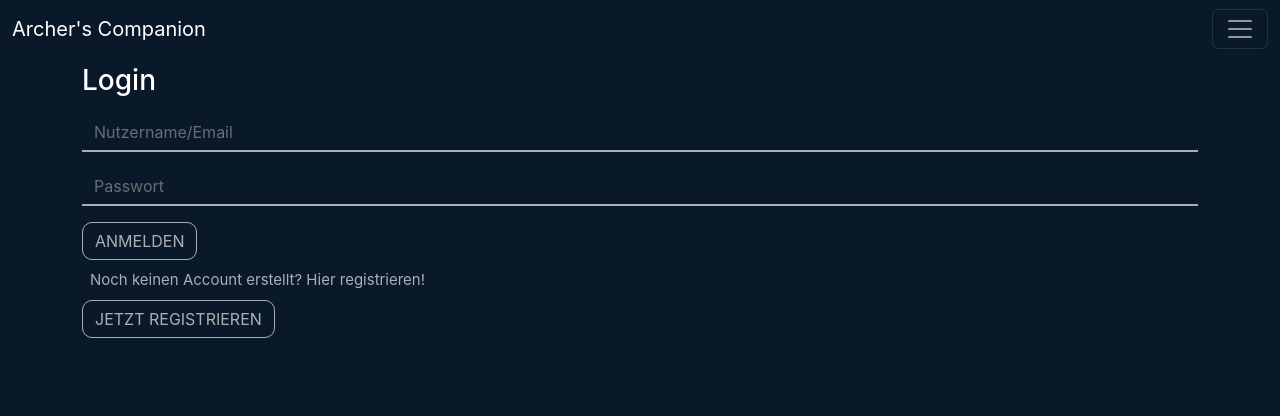
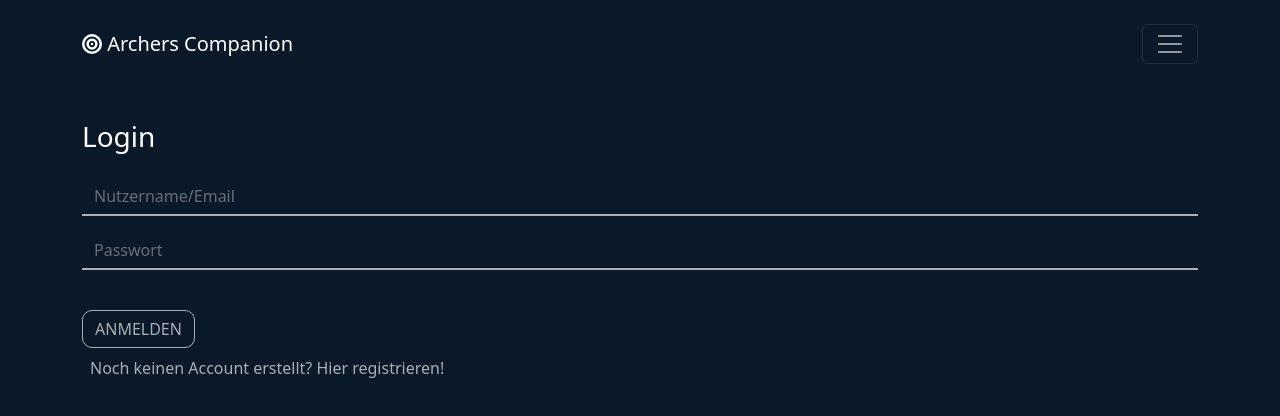
Before and after one commit to TheRealAjay/ArcheryFrontend, a Vue app: page / in a window 1280 px wide. Shown: the top 416 px of the page. Built offline with nearby package versions, Linux system fonts and the light colour scheme.

Commit message:
Navbar implementation

```diff
--- a/package.json
+++ b/package.json
@@ -8,8 +8,14 @@
     "preview": "vite preview"
   },
   "dependencies": {
+    "@fortawesome/fontawesome-svg-core": "^6.4.0",
+    "@fortawesome/free-brands-svg-icons": "^6.4.0",
+    "@fortawesome/free-regular-svg-icons": "^6.4.0",
+    "@fortawesome/free-solid-svg-icons": "^6.4.0",
+    "@fortawesome/vue-fontawesome": "^3.0.3",
     "axios": "^1.3.4",
     "bootstrap": "^5.3.0-alpha1",
+    "jquery": "^3.6.4",
     "vue": "^3.2.47"
   },
   "devDependencies": {
--- a/src/App.vue
+++ b/src/App.vue
@@ -23,7 +23,7 @@ export default {
   <div class="container">
     <div class="row">
       <div class="col-12">
-          <Navigation></Navigation>
+          <Navigation class="mb-5" @login="()=>register=false" @register="register=true"></Navigation>
         <Login @token="(msg) => this.token = msg" v-if="token.length == 0 && !register" @register="(msg) => this.register = msg"></Login>
         <Register v-if="token.length == 0 && register" @registered="(msg)=>register = !msg" @login="()=>register=false"></Register>
         <Dashboard v-if="token.length > 0"></Dashboard>
--- a/src/assets/main.css
+++ b/src/assets/main.css
@@ -1,18 +1 @@
-@import './base.css';
-
-a,
-.green {
-  text-decoration: none;
-  color: hsla(160, 100%, 37%, 1);
-  transition: 0.4s;
-}
-
-@media (hover: hover) {
-  a:hover {
-    background-color: hsla(160, 100%, 37%, 0.2);
-  }
-}
-
-#app{
-  margin-top: 5%;
-}
+/*@import './base.css';*/
--- a/src/components/Login.vue
+++ b/src/components/Login.vue
@@ -2,14 +2,13 @@
 
 
   <form novalidate class="archery-form-style">
-    <h3 class="mb-3">Login</h3>
+    <h3 class="mb-4">Login</h3>
     <ValidatedInput v-model="email" type="email" label="Nutzername/Email" :valid=true></ValidatedInput>
     <ValidatedInput error-msg="Nutzername oder Passwort falsch" v-model="password" type="password" label="Passwort"
                     :valid=valid></ValidatedInput>
-    <button @click="fetchToken" class="btn text-uppercase" type="button">Anmelden</button>
+    <button @click="fetchToken" class="btn text-uppercase mt-4" type="button">Anmelden</button>
 
-    <p class="m-2">Noch keinen Account erstellt? Hier registrieren!</p>
-    <button class="btn text-uppercase" @click="$emit('register', true)" type="button">Jetzt Registrieren</button>
+    <p class="m-2" @click="$emit('register', true)">Noch keinen Account erstellt? Hier registrieren!</p>
   </form>
 
 
--- a/src/components/Navigation.vue
+++ b/src/components/Navigation.vue
@@ -1,15 +1,16 @@
 <template>
-    <nav class="navbar navbar-dark fixed-top">
+  <nav class="navbar navbar-dark mt-3">
     <div class="container-fluid">
       <a class="navbar-brand" href="#">
-
-                Archer's Companion</a>
-            <button class="navbar-toggler" type="button" data-bs-toggle="offcanvas" data-bs-target="#offcanvasNavbar" aria-controls="offcanvasNavbar">
+        <font-awesome-icon :icon="['fas', 'bullseye']" style="color: #000000;" />
+        Archers Companion
+        </a>
+      <button class="navbar-toggler" type="button" data-bs-toggle="offcanvas" data-bs-target="#offcanvasNavbar"
+              aria-controls="offcanvasNavbar">
         <span class="navbar-toggler-icon"></span>
       </button>
       <div class="offcanvas offcanvas-start" tabindex="-1" id="offcanvasNavbar" aria-labelledby="offcanvasNavbarLabel">
         <div class="offcanvas-header">
-<!--todo: Make Username dynamic, add pofile pic (zumindest an placeholder)-->
           <h5 class="offcanvas-title" id="offcanvasNavbarLabel">Username placeholder</h5>
           <button type="button" class="btn-close" data-bs-dismiss="offcanvas" aria-label="Close"></button>
         </div>
@@ -17,6 +18,12 @@
           <ul class="navbar-nav justify-content-end flex-grow-1 pe-3">
             <li class="nav-item">
               <a class="nav-link active" aria-current="page" href="#">Home</a>
+            </li>
+            <li class="nav-item">
+              <a class="nav-link active" aria-current="page" href="#" @click="registerEvent">Registrieren</a>
+            </li>
+            <li class="nav-item">
+              <a class="nav-link active" aria-current="page" href="#" @click="loginEvent">Anmelden</a>
             </li>
           </ul>
         </div>
@@ -27,8 +34,20 @@
 
 <script>
 import offcanvas from "bootstrap/js/src/offcanvas";
+import jquery from "jquery/dist/jquery"
 export default {
-  name: "Navigation"
+  name: "Navigation",
+  emits: ["register", "login"],
+  methods:{
+    registerEvent(){
+      this.$emit('register')
+      offcanvas.getInstance(jquery(".offcanvas")).hide()
+    },
+    loginEvent(){
+      this.$emit('login')
+      offcanvas.getInstance(jquery(".offcanvas")).hide()
+    }
+  }
 }
 </script>
 
--- a/src/components/Register.vue
+++ b/src/components/Register.vue
@@ -4,7 +4,7 @@
     <p class="mb-3">
       Bringe dein Bogenschießen auf die nächste Stufe mit Archer's Companion.
     </p>
-    <p class="mb-3">
+    <p class="mb-5">
       Unser Score-Tracking-Tool und benutzerdefinierte Parkours ermöglichen es dir, deine Leistung zu verbessern und
       dich mit anderen Bogenschützen zu messen. Registriere dich noch heute!
     </p>
@@ -24,9 +24,7 @@
     <ValidatedInput v-model="repeatPassword" label="Passwort wiederholen" type="password"
                     error-msg="Passwort stimmt nicht überein" :valid=validation.repeatPassword
                     :optional-validation=true></ValidatedInput>
-    <button @click="registerApi" type="button" class="btn">Registrieren</button>
-    <br>
-    <button @click="$emit('login')" type="button" class="btn">Login</button>
+    <button @click="registerApi" type="button" class="btn mt-4">Registrieren</button>
   </form>
 </template>
 
@@ -37,7 +35,7 @@ import config from "../../config.json";
 
 export default {
   name: "Register",
-  emits: ["registered", "login"],
+  emits: ["registered"],
   components: {ValidatedInput},
   data() {
     return {
--- a/src/main.js
+++ b/src/main.js
@@ -1,6 +1,16 @@
-import { createApp } from 'vue'
+import {createApp} from 'vue'
 import App from './App.vue'
 
 import './assets/main.css'
 
-createApp(App).mount('#app')
+import {library} from '@fortawesome/fontawesome-svg-core'
+
+import {FontAwesomeIcon} from '@fortawesome/vue-fontawesome'
+
+import {faBullseye} from "@fortawesome/free-solid-svg-icons";
+
+
+library.add(faBullseye)
+
+
+createApp(App).component('font-awesome-icon', FontAwesomeIcon).mount('#app')
--- a/src/style/style.css
+++ b/src/style/style.css
@@ -1,46 +1,46 @@
 * {
-    background-color : #0A1929;
-    color            : #FFFFFF;
+    background-color: #0A1929;
+    color: #FFFFFF;
 }
 
 body {
-    background-color : #0A1929 !important;
+    background-color: #0A1929 !important;
 }
 
 .archery-form-style input.form-control {
-    border           : none;
-    border-radius    : 0;
-    border-bottom    : 2px solid #FFFFFF;
-    background-color : #0A1929 !important;
-    color            : #FFFFFF;
+    border: none;
+    border-radius: 0;
+    border-bottom: 2px solid #FFFFFF;
+    background-color: #0A1929 !important;
+    color: #FFFFFF;
 }
 
 .archery-form-style input.form-control::placeholder {
-    color            : #9b9b9b;
+    color: #9b9b9b;
 }
 
 
 .archery-form-style input.form-control:-webkit-autofill,
 .archery-form-style input.form-control:-webkit-autofill:hover,
 .archery-form-style input.form-control:-webkit-autofill:focus,
-.archery-form-style input.form-control:-webkit-autofill:active{
+.archery-form-style input.form-control:-webkit-autofill:active {
     -webkit-box-shadow: 0 0 0 30px #0A1929 inset !important;
 }
 
-.archery-form-style input.form-control:-webkit-autofill{
+.archery-form-style input.form-control:-webkit-autofill {
     -webkit-text-fill-color: #FFFFFF !important;
 }
 
 .archery-form-style input.form-control:focus,
-.archery-form-style input.form-control:active{
+.archery-form-style input.form-control:active {
     box-shadow: none;
 }
 
-.archery-form-style div.error-message{
+.archery-form-style div.error-message {
     margin-left: 12px;
 }
 
-.archery-form-style button.btn{
+.archery-form-style button.btn {
     border: #FFFFFF solid 1px;
     color: #FFFFFF;
     border-radius: 10px;
@@ -48,6 +48,11 @@ body {
 
 .archery-form-style input,
 .archery-form-style p,
-.archery-form-style button{
+.archery-form-style button {
     opacity: 0.65;
 }
+
+#app div.container-fluid {
+    padding: 0;
+
+}
```
Also changed, not shown: 1 other file (tests, documents, lock files or other folders). Lines whose indentation alone changed are shown as unchanged.
